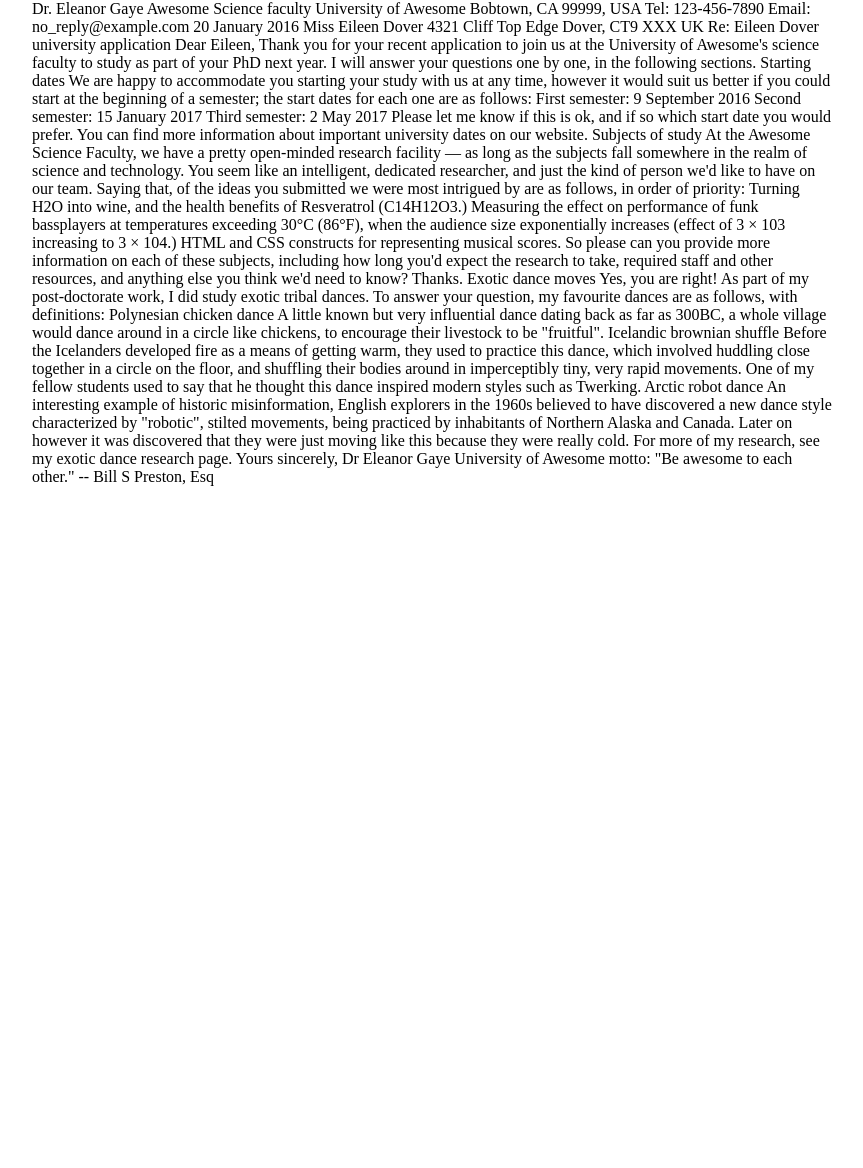
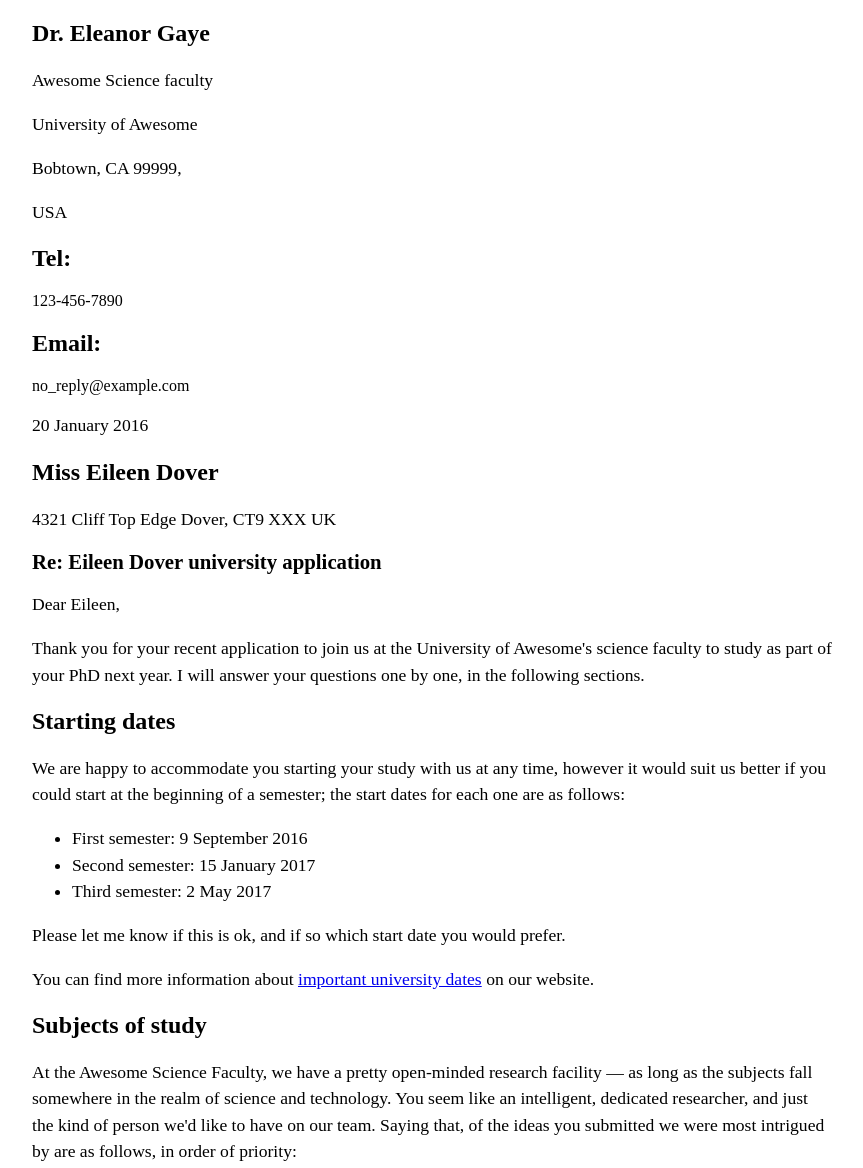
Before and after one commit to Eben2v/Eben2v.github.io, a plain HTML site: page letter-markup/index.html in a window 1280 px wide. Shown: the top 1168 px of the page, without its empty margins (208-1071 px from the left). Before the commit the page ends 800 px from the top, so only its background shows below. Drawn offline with Linux system fonts and the light colour scheme.

Commit message:
Added letter

```diff
--- a/letter-markup/index.html
+++ b/letter-markup/index.html
@@ -35,70 +35,84 @@
         </style>
     </head>
     <body>
+        <section>
             <p.sendercolumn>
-Dr. Eleanor Gaye
-Awesome Science faculty
-University of Awesome
-Bobtown, CA 99999,
-USA
-Tel: 123-456-7890
-Email: no_reply@example.com
+                <h1>Dr. Eleanor Gaye</h1>
+                <p>Awesome Science faculty</p>
+                <p>University of Awesome</p>
+                <p>Bobtown, CA 99999,</p>
+                <p>USA</p>
+                <p><h1>Tel:</h1> 123-456-7890</p>
+            <p><h1>Email:</h1> no_reply@example.com</p>
 
-20 January 2016
+        <p>20 January 2016</p>
             </p.sendercolumn>
+            </section>
+<section>
+    <h1>Miss Eileen Dover</h1>
+<p>4321 Cliff Top Edge
+Dover, CT9 XXX
+    UK</p>
+        </section>
+<section>
+    <h2>Re: Eileen Dover university application</h2>
 
-Miss Eileen Dover
-4321 Cliff Top Edge
-Dover, CT9 XXX
-UK
+        <p>Dear Eileen,</p>
 
+        <p>Thank you for your recent application to join us at the University of Awesome's science faculty to study as part of your PhD next year. I will answer your questions one by one, in the following sections.</p>
+</section>
+        <section>
+        <h1>Starting dates</h1>
 
-Re: Eileen Dover university application
+        <p>We are happy to accommodate you starting your study with us at any time, however it would suit us better if you could start at the beginning of a semester; the start dates for each one are as follows:</p>
+<ul>
+    <li>First semester: 9 September 2016</li>
+    <li>Second semester: 15 January 2017</li>
+    <li>Third semester: 2 May 2017</li>
+</ul>
+        <p>Please let me know if this is ok, and if so which start date you would prefer.</p>
 
-Dear Eileen,
+        <p>You can find more information about <a href="https://canvas.cwu.edu/courses/70532/assignments/942308">important university dates</a> on our website.</p>
+        </section>
+<section>
+        <h1>Subjects of study</h1>
 
-Thank you for your recent application to join us at the University of Awesome's science faculty to study as part of your PhD next year. I will answer your questions one by one, in the following sections.
+        <p>At the Awesome Science Faculty, we have a pretty open-minded research facility — as long as the subjects fall somewhere in the realm of science and technology. You seem like an intelligent, dedicated researcher, and just the kind of person we'd like to have on our team. Saying that, of the ideas you submitted we were most intrigued by are as follows, in order of priority:</p>
+<ol>
+    <li>Turning H2O into wine, and the health benefits of Resveratrol (C14H12O3.)</li>
+    <li>Measuring the effect on performance of funk bassplayers at temperatures exceeding 30°C (86°F), when the audience size exponentially increases (effect of 3 × 103 increasing to 3 × 104.)</li>
+    <li>HTML and CSS constructs for representing musical scores.</li>
+</ol>
+        <p>So please can you provide more information on each of these subjects, including how long you'd expect the research to take, required staff and other resources, and anything else you think we'd need to know? Thanks.</p>
 
-Starting dates
+        </section>
+        <section>
+        <h1>Exotic dance moves</h1>
 
-We are happy to accommodate you starting your study with us at any time, however it would suit us better if you could start at the beginning of a semester; the start dates for each one are as follows:
+        <p>Yes, you are right! As part of my post-doctorate work, I did study exotic tribal dances. To answer your question, my favourite dances are as follows, with definitions:</p>
+<ul>
+<li>Polynesian chicken dance
+   <ul>
+       <li>A little known but very influential dance dating back as far as 300BC, a whole village would dance around in a circle like chickens, to encourage their livestock to be "fruitful".</li>
+    </ul>
+    </li>
+<li>Icelandic brownian shuffle
+    <ul>
+        <li>Before the Icelanders developed fire as a means of getting warm, they used to practice this dance, which involved huddling close together in a circle on the floor, and shuffling their bodies around in imperceptibly tiny, very rapid movements. One of my fellow students used to say that he thought this dance inspired modern styles such as Twerking.</li>
+    </ul>
+    </li>
+<li>Arctic robot dance
+    <ul>
+        <li>An interesting example of historic misinformation, English explorers in the 1960s believed to have discovered a new dance style characterized by "robotic", stilted movements, being practiced by inhabitants of Northern Alaska and Canada. Later on however it was discovered that they were just moving like this because they were really cold.</li>
+    </ul>
+    </li>
+</ul>
+        </section>
+        <p>For more of my research, see my <a href="https://canvas.cwu.edu/courses/70532/discussion_topics/657404">exoctic dance research page</a>.</p>
 
-First semester: 9 September 2016
-Second semester: 15 January 2017
-Third semester: 2 May 2017
+        <p>Yours sincerely,</p>
+        <p>Dr Eleanor Gaye</p>
 
-Please let me know if this is ok, and if so which start date you would prefer.
-
-You can find more information about important university dates on our website.
-
-
-Subjects of study
-
-At the Awesome Science Faculty, we have a pretty open-minded research facility — as long as the subjects fall somewhere in the realm of science and technology. You seem like an intelligent, dedicated researcher, and just the kind of person we'd like to have on our team. Saying that, of the ideas you submitted we were most intrigued by are as follows, in order of priority:
-
-Turning H2O into wine, and the health benefits of Resveratrol (C14H12O3.)
-Measuring the effect on performance of funk bassplayers at temperatures exceeding 30°C (86°F), when the audience size exponentially increases (effect of 3 × 103 increasing to 3 × 104.)
-HTML and CSS constructs for representing musical scores.
-
-So please can you provide more information on each of these subjects, including how long you'd expect the research to take, required staff and other resources, and anything else you think we'd need to know? Thanks.
-
-
-Exotic dance moves
-
-Yes, you are right! As part of my post-doctorate work, I did study exotic tribal dances. To answer your question, my favourite dances are as follows, with definitions:
-
-Polynesian chicken dance
-A little known but very influential dance dating back as far as 300BC, a whole village would dance around in a circle like chickens, to encourage their livestock to be "fruitful".
-Icelandic brownian shuffle
-Before the Icelanders developed fire as a means of getting warm, they used to practice this dance, which involved huddling close together in a circle on the floor, and shuffling their bodies around in imperceptibly tiny, very rapid movements. One of my fellow students used to say that he thought this dance inspired modern styles such as Twerking.
-Arctic robot dance
-An interesting example of historic misinformation, English explorers in the 1960s believed to have discovered a new dance style characterized by "robotic", stilted movements, being practiced by inhabitants of Northern Alaska and Canada. Later on however it was discovered that they were just moving like this because they were really cold.
-
-For more of my research, see my exotic dance research page.
-
-Yours sincerely,
-Dr Eleanor Gaye
-
-University of Awesome motto: "Be awesome to each other." -- Bill S Preston, Esq
+        <p>University of Awesome motto: "Be excellent to each other." -- The memoirs of Bill S Preston, Esq</p>
     </body>
 </html>
```
